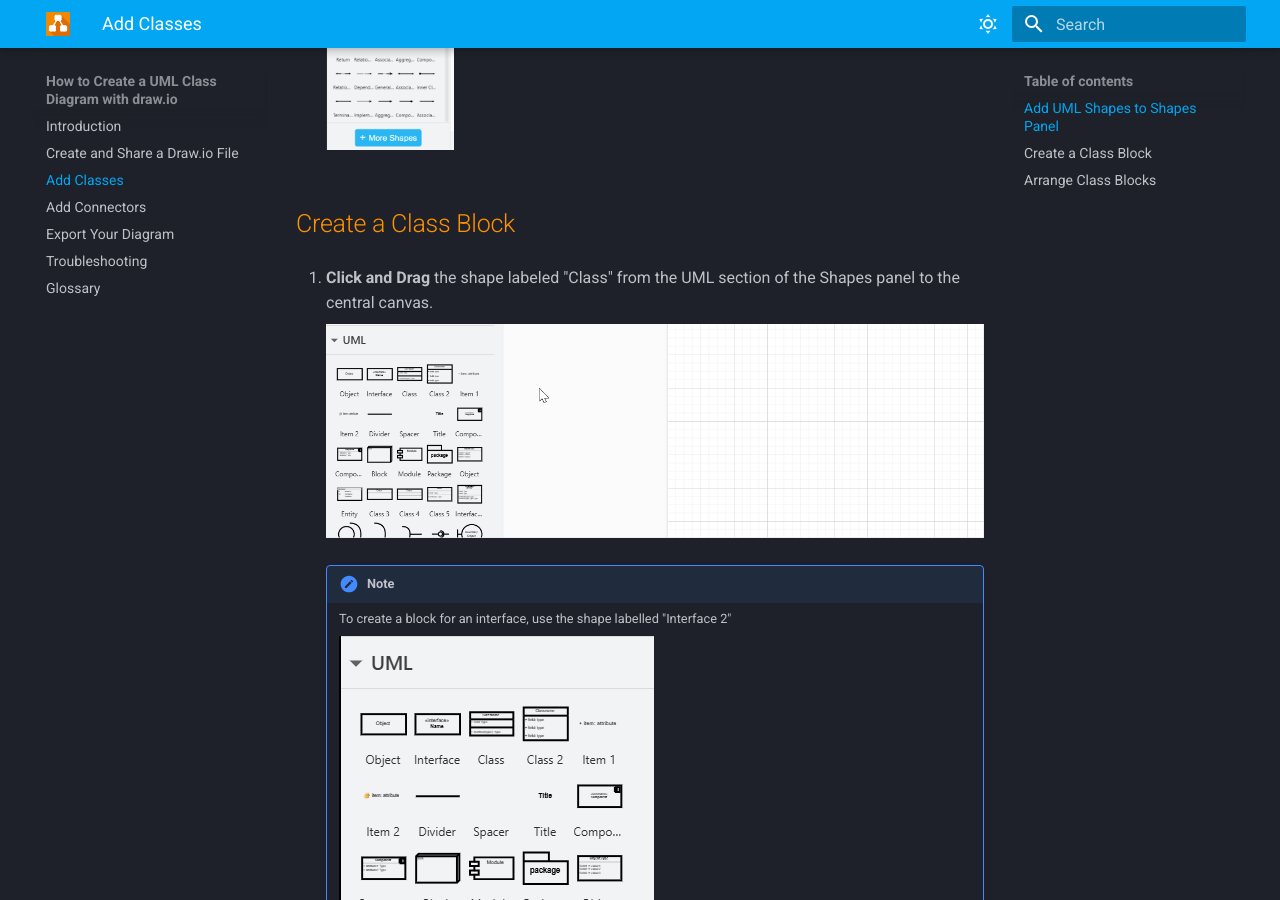
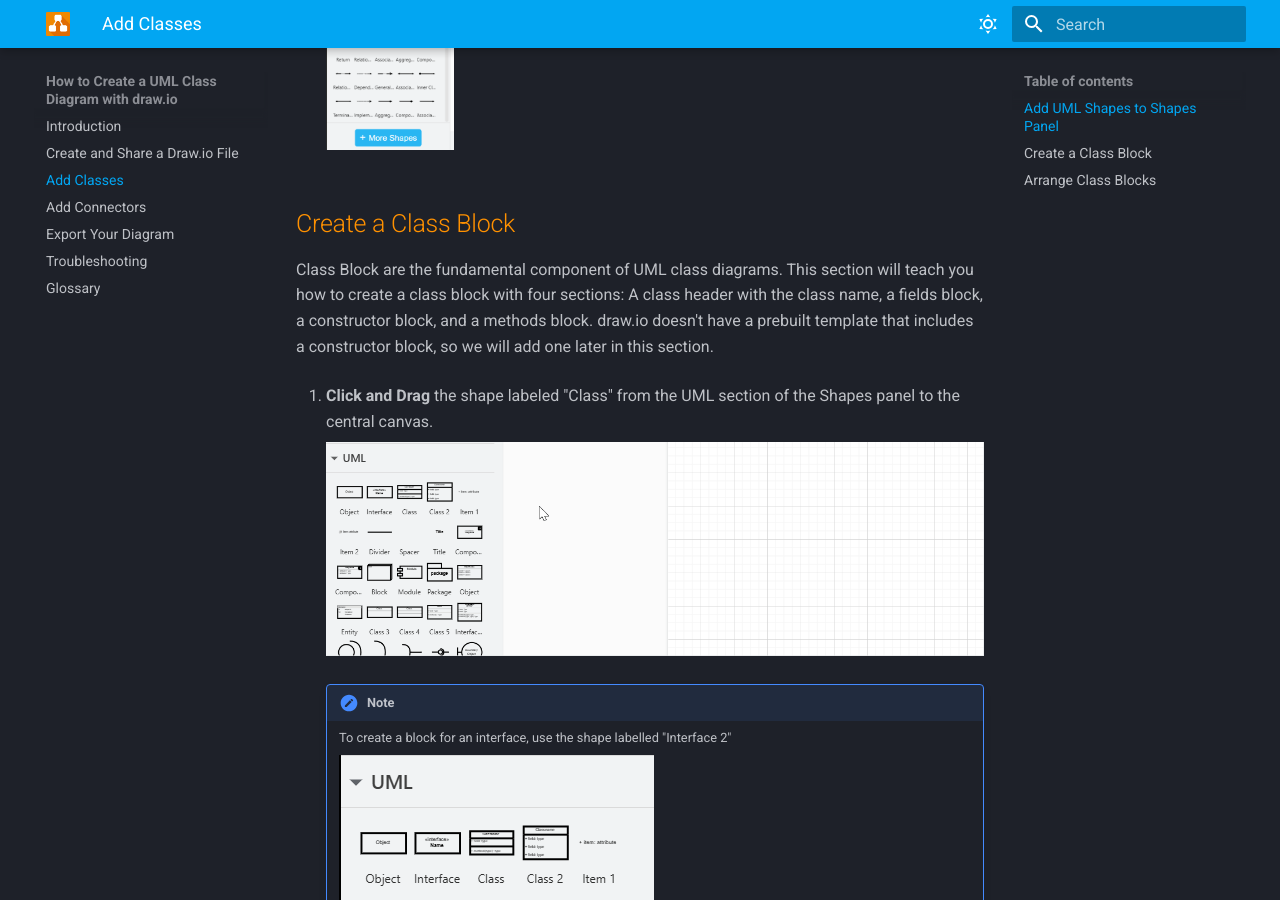
Before and after one commit to kai-st/comm2216-docs-project, an MkDocs documentation site: the page built from docs/blocks.md, in a window 1280 px wide and 900 px high, scrolled down 3224 px. Built offline with MkDocs 1.6.1 and Material for MkDocs 9.7.7, drawn with Linux system fonts in a browser that asks for light colours; some of the changed text lies outside the part shown.

Commit message:
Update create a class block section

```diff
--- a/docs/blocks.md
+++ b/docs/blocks.md
@@ -40,6 +40,7 @@
     ![UML shape set expanded in Shapes panel](./assets/UML_in_Shapes_open.png "UML shape set expanded in Shapes panel")
 
 ## Create a Class Block
+Class Block are the fundamental component of UML class diagrams. This section will teach you how to create a class block with four sections: A class header with the class name, a fields block, a constructor block, and a methods block. draw.io doesn't have a prebuilt template that includes a constructor block, so we will add one later in this section.
 
 1. **Click and Drag** the shape labeled "Class" from the UML section of the Shapes panel to the central canvas.
 
@@ -101,9 +102,9 @@
 
     ![Adding a new divider](./assets/add_divider.gif "Adding a new divider")
 
-8. **Double Click** the constructor block to edit the text to reflect the class's constructor(s).
+8. **Double Click** top copy of the method block to edit the text to reflect the class's constructor(s).
 
-8. **Double Click** the methods block to edit the text to reflect the class's methods(s).
+8. **Double Click** bottom copy of the methods block to edit the text to reflect the class's methods(s).
 
 9. *Optional:* **Right Click** --> [ Duplicate ] the entire class block and edit the copy to save time when making additional classes.
 
```
